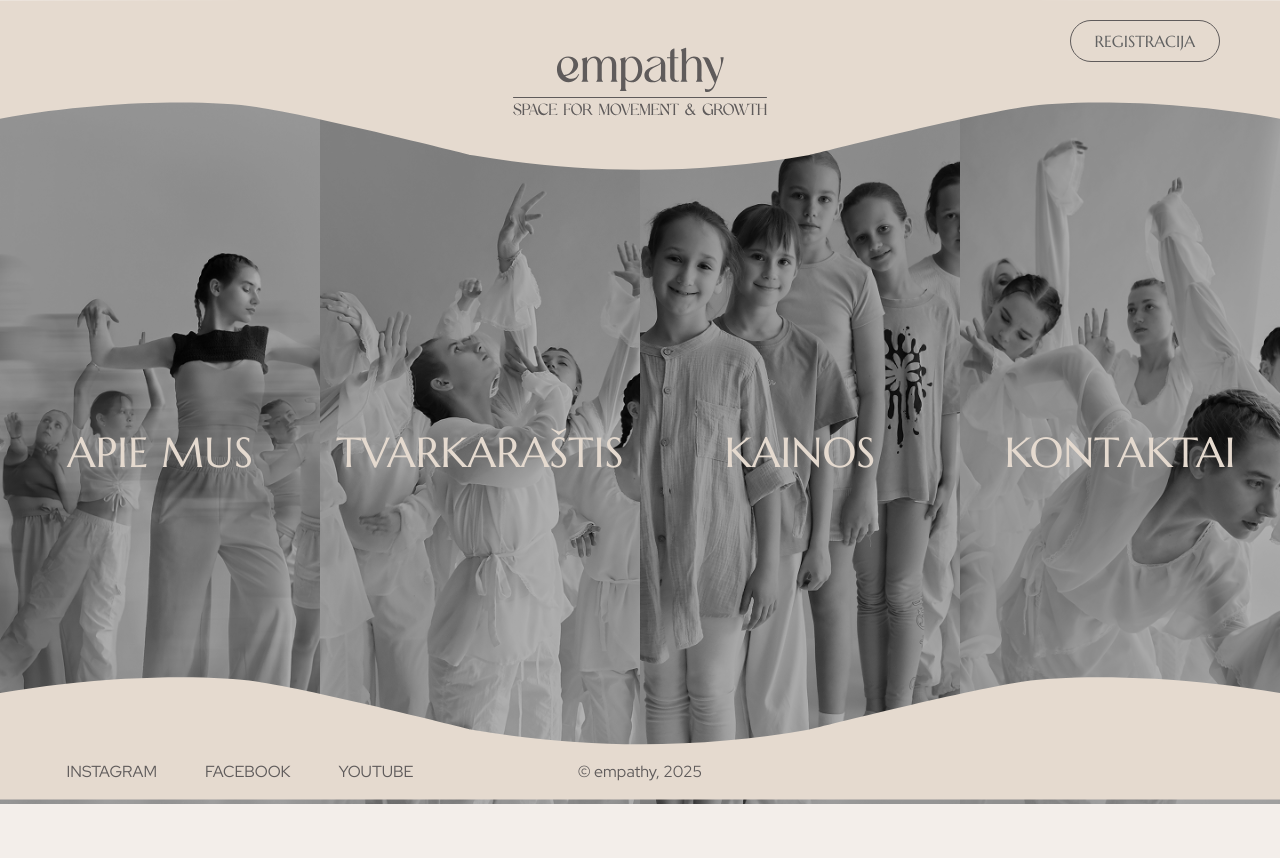
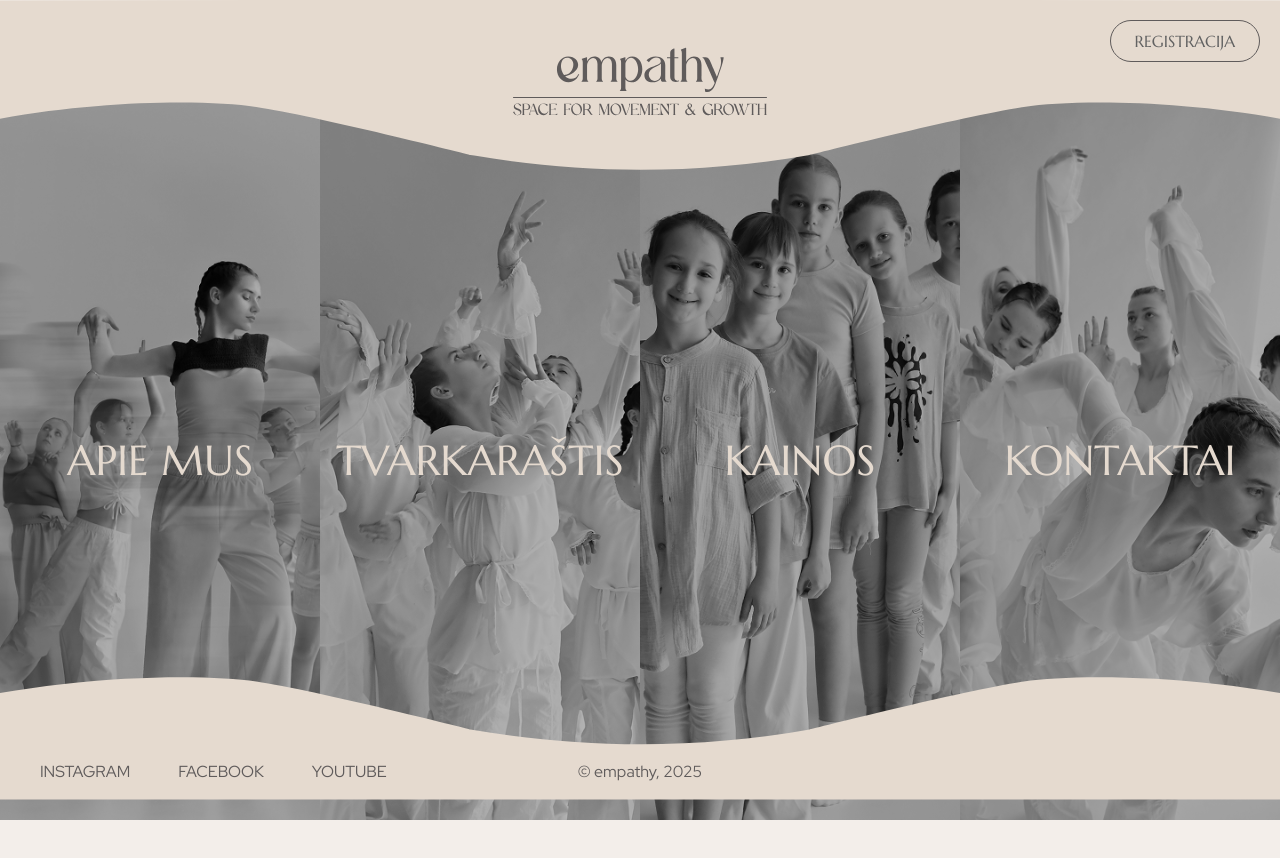
Before and after one commit to BugFreeDuck/empathy-web, a SvelteKit app in the folder empathy-web/: page / in a window 1280 px wide. Shown: the top 858 px of the page. Built offline with nearby package versions, Linux system fonts and the light colour scheme.

Commit message:
Desktop sizing

```diff
--- a/empathy-web/src/atomic/organisms/DesktopFooter.svelte
+++ b/empathy-web/src/atomic/organisms/DesktopFooter.svelte
@@ -29,7 +29,7 @@
         position: relative;
         height: 100%;
         width: 100%;
-        max-width: 1200px;
+        max-width: 1440px;
         padding-bottom: 1em;
 
         display: grid;
--- a/empathy-web/src/atomic/organisms/DesktopNavbar.svelte
+++ b/empathy-web/src/atomic/organisms/DesktopNavbar.svelte
@@ -33,7 +33,7 @@
         position: relative;
         height: 100%;
         width: 100%;
-        max-width: 1200px;
+        max-width: 1440px;
     }
 
     div.register-container{
--- a/empathy-web/src/routes/+layout.svelte
+++ b/empathy-web/src/routes/+layout.svelte
@@ -49,7 +49,7 @@
     }
 
     main.desktop{
-        height: 88dvh;
+        height: 90dvh;
         margin-top: 100px;
         margin-bottom: 55px;
     }
```
